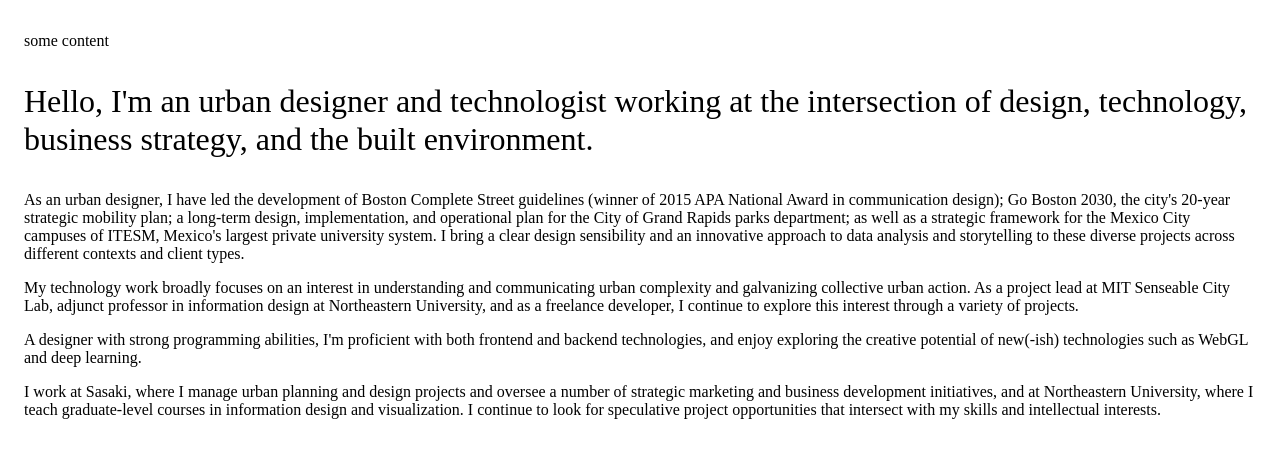
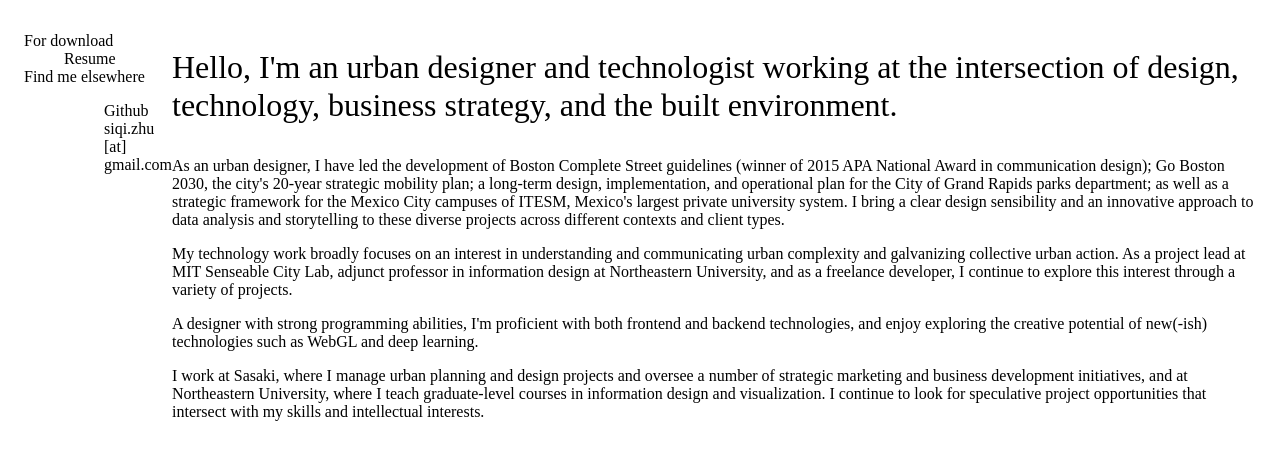
Before and after one commit to Siqister/Siqister.github.io, a Gatsby site: page /about in a window 1280 px wide. Built offline with nearby package versions, Linux system fonts and the light colour scheme; Gatsby itself is replaced by a stand-in of ours.

Commit message:
Fix about page

```diff
--- a/src/components/Menu.js
+++ b/src/components/Menu.js
@@ -66,7 +66,7 @@ export default ({ isMenuOpen, onToggle, tags }) => {
 						>
 							{tags.map(tag =>
 								<li key={tag} style={tagsListItemStyle}>
-									<Link to={`/tags/${_.kebabCase(tag)}`}>{tag}</Link>
+									<Link to={`/tags/${_.kebabCase(tag)}`}>{_.capitalize(tag)}</Link>
 								</li>
 							)}
 						</ul>
--- a/src/pages/about.js
+++ b/src/pages/about.js
@@ -7,9 +7,23 @@ export default () =>
 			padding:'.5rem 1rem'
 		}}
 	>
+		<div
+			className='main'
+			style={{
+				display:'flex'
+			}}
+		>
 			<div className='metadata'>
 				<dl>
-				some content
+					<dt className='meta'>For download</dt>
+					<dd>Resume</dd>
+					<dt className='meta'>Find me elsewhere</dt>
+					<dd>
+						<ul style={{ listStyle:'none' }}>
+							<li>Github</li>
+							<li>siqi.zhu [at] gmail.com</li>
+						</ul>
+					</dd>
 				</dl>
 			</div>
 			<div
@@ -30,3 +44,4 @@ export default () =>
 				<p>I work at Sasaki, where I manage urban planning and design projects and oversee a number of strategic marketing and business development initiatives, and at Northeastern University, where I teach graduate-level courses in information design and visualization. I continue to look for speculative project opportunities that intersect with my skills and intellectual interests.</p>
 			</div>
 		</div>
+	</div>
```
Also changed, not shown: src/components/header.js (+13 -9 lines), src/layouts/index.css (+7 -0 lines), src/layouts/index.js (+6 -1 lines). Lines whose indentation alone changed are shown as unchanged.
